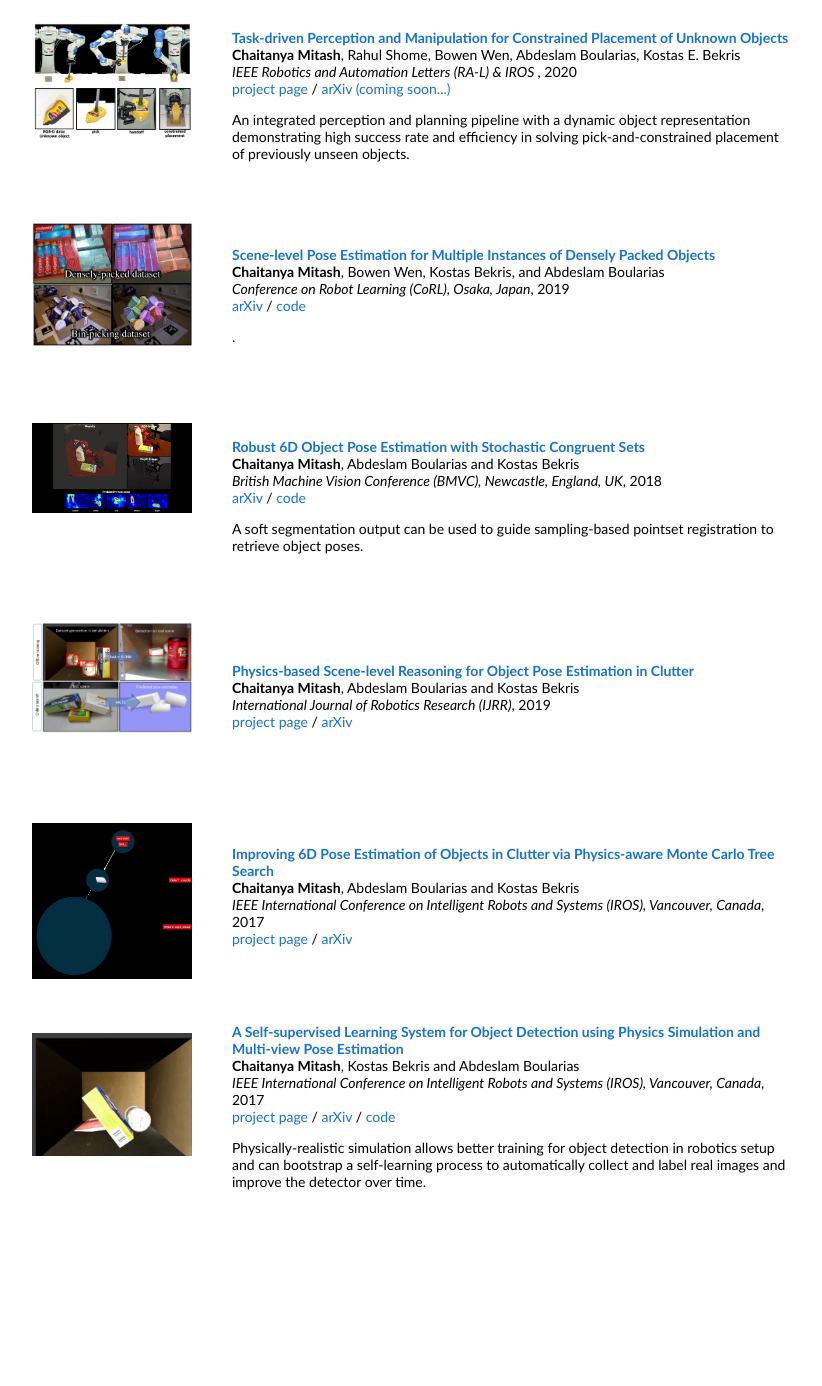
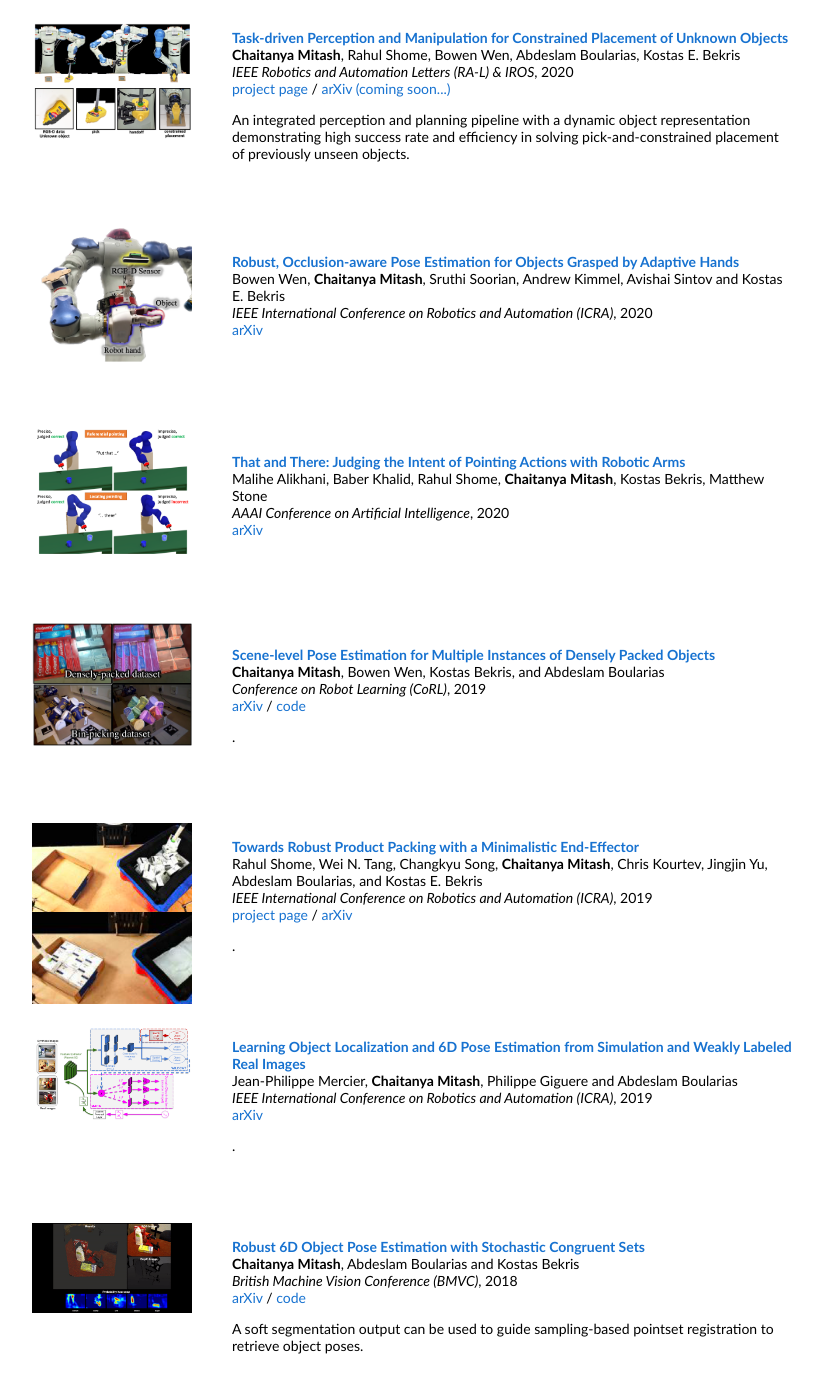
Before and after one commit to cmitash/cmitash.github.io, a plain HTML site: page index.html in a window 1280 px wide. Shown: the part 523-1909 px from the top of the page, without its empty margins (228-1050 px from the left). Before the commit the page ends 1755 px from the top, so only its background shows below. Drawn offline with Linux system fonts and the light colour scheme.

Commit message:
adding more papers

```diff
--- a/index.html
+++ b/index.html
@@ -73,13 +73,83 @@
               <br>
               <strong>Chaitanya Mitash</strong>, Rahul Shome, Bowen Wen, Abdeslam Boularias, Kostas E. Bekris
               <br>
-        <em>IEEE Robotics and Automation Letters (RA-L) & IROS </em>, 2020
+        <em>IEEE Robotics and Automation Letters (RA-L) & IROS</em>, 2020
               <br>
               <a href="https://robotics.cs.rutgers.edu/task-driven-perception/">project page</a>
         /
               <a href="https://arxiv.org/pdf/1703.03347.pdf">arXiv (coming soon...)</a>
               <p></p>
               <p>An integrated perception and planning pipeline with a dynamic object representation demonstrating high success rate and efficiency in solving pick-and-constrained placement of previously unseen objects.</p>
+            </td>
+          </tr>
+
+          <!-- Paper -->
+
+          <tr onmouseout="ff_stop()" onmouseover="ff_start()">
+            <td style="padding:20px;width:25%;vertical-align:middle">
+              <div class="one">
+                <div class="two" id='ff_image'>
+                  <img src='images/adaptive_hand_pose.png' width="160"></div>
+                <img src='images/adaptive_hand_pose.png' width="160">
+              </div>
+              <script type="text/javascript">
+                function ff_start() {
+                  document.getElementById('ff_image').style.opacity = "1";
+                }
+
+                function ff_stop() {
+                  document.getElementById('ff_image').style.opacity = "0";
+                }
+                ff_stop()
+              </script>
+            </td>
+            <td style="padding:20px;width:75%;vertical-align:middle">
+              <a href="https://arxiv.org/pdf/2003.03518.pdf">
+                <papertitle>Robust, Occlusion-aware Pose Estimation for Objects Grasped by Adaptive Hands</papertitle>
+              </a>
+              <br>
+              Bowen Wen, <strong>Chaitanya Mitash</strong>, Sruthi Soorian, Andrew Kimmel, Avishai Sintov and Kostas E. Bekris
+              <br>
+        <em>IEEE International Conference on Robotics and Automation (ICRA)</em>, 2020
+              <br>
+              <a href="https://arxiv.org/pdf/2003.03518.pdf">arXiv</a>
+              <p></p>
+              <p></p>
+            </td>
+          </tr>
+
+          <!-- Paper -->
+
+          <tr onmouseout="ff_stop()" onmouseover="ff_start()">
+            <td style="padding:20px;width:25%;vertical-align:middle">
+              <div class="one">
+                <div class="two" id='ff_image'>
+                  <img src='images/pointing.png' width="160"></div>
+                <img src='images/pointing.png' width="160">
+              </div>
+              <script type="text/javascript">
+                function ff_start() {
+                  document.getElementById('ff_image').style.opacity = "1";
+                }
+
+                function ff_stop() {
+                  document.getElementById('ff_image').style.opacity = "0";
+                }
+                ff_stop()
+              </script>
+            </td>
+            <td style="padding:20px;width:75%;vertical-align:middle">
+              <a href="https://arxiv.org/abs/1912.06602">
+                <papertitle>That and There: Judging the Intent of Pointing Actions with Robotic Arms</papertitle>
+              </a>
+              <br>
+              Malihe Alikhani, Baber Khalid, Rahul Shome, <strong>Chaitanya Mitash</strong>, Kostas Bekris, Matthew Stone
+              <br>
+        <em>AAAI Conference on Artificial Intelligence</em>, 2020
+              <br>
+              <a href="https://arxiv.org/abs/1912.06602">arXiv</a>
+              <p></p>
+              <p></p>
             </td>
           </tr>
 
@@ -104,17 +174,89 @@
               </script>
             </td>
             <td style="padding:20px;width:75%;vertical-align:middle">
-              <a href="http://physimpose.com">
+              <a href="https://arxiv.org/pdf/1910.04953.pdf">
                 <papertitle>Scene-level Pose Estimation for Multiple Instances of Densely Packed Objects</papertitle>
               </a>
               <br>
               <strong>Chaitanya Mitash</strong>, Bowen Wen, Kostas Bekris, and Abdeslam Boularias
               <br>
-        <em>Conference on Robot Learning (CoRL), Osaka, Japan</em>, 2019
+        <em>Conference on Robot Learning (CoRL)</em>, 2019
               <br>
               <a href="https://arxiv.org/pdf/1910.04953.pdf">arXiv</a>
         /
               <a href="https://github.com/cmitash/multi-instance-pose-estimation">code</a>
+              <p></p>
+              <p>.</p>
+            </td>
+          </tr>
+
+          <!-- Paper -->
+
+          <tr onmouseout="ff_stop()" onmouseover="ff_start()">
+            <td style="padding:20px;width:25%;vertical-align:middle">
+              <div class="one">
+                <div class="two" id='ff_image'>
+                  <img src='images/packing.png' width="160"></div>
+                <img src='images/packing.png' width="160">
+              </div>
+              <script type="text/javascript">
+                function ff_start() {
+                  document.getElementById('ff_image').style.opacity = "1";
+                }
+
+                function ff_stop() {
+                  document.getElementById('ff_image').style.opacity = "0";
+                }
+                ff_stop()
+              </script>
+            </td>
+            <td style="padding:20px;width:75%;vertical-align:middle">
+              <a href="https://robotics.cs.rutgers.edu/robot-bin-packing/">
+                <papertitle>Towards Robust Product Packing with a Minimalistic End-Effector</papertitle>
+              </a>
+              <br>
+              Rahul Shome, Wei N. Tang, Changkyu Song, <strong>Chaitanya Mitash</strong>, Chris Kourtev, Jingjin Yu, Abdeslam Boularias, and Kostas E. Bekris
+              <br>
+        <em>IEEE International Conference on Robotics and Automation (ICRA)</em>, 2019
+              <br>
+              <a href="https://robotics.cs.rutgers.edu/robot-bin-packing/">project page</a>
+        /
+              <a href="https://arxiv.org/abs/1903.00984">arXiv</a>
+              <p></p>
+              <p>.</p>
+            </td>
+          </tr>
+
+          <!-- Paper -->
+
+          <tr onmouseout="ff_stop()" onmouseover="ff_start()">
+            <td style="padding:20px;width:25%;vertical-align:middle">
+              <div class="one">
+                <div class="two" id='ff_image'>
+                  <img src='images/wsl.png' width="160"></div>
+                <img src='images/wsl.png' width="160">
+              </div>
+              <script type="text/javascript">
+                function ff_start() {
+                  document.getElementById('ff_image').style.opacity = "1";
+                }
+
+                function ff_stop() {
+                  document.getElementById('ff_image').style.opacity = "0";
+                }
+                ff_stop()
+              </script>
+            </td>
+            <td style="padding:20px;width:75%;vertical-align:middle">
+              <a href="https://arxiv.org/abs/1806.06888">
+                <papertitle>Learning Object Localization and 6D Pose Estimation from Simulation and Weakly Labeled Real Images</papertitle>
+              </a>
+              <br>
+              Jean-Philippe Mercier, <strong>Chaitanya Mitash</strong>, Philippe Giguere and Abdeslam Boularias
+              <br>
+        <em>IEEE International Conference on Robotics and Automation (ICRA)</em>, 2019
+              <br>
+              <a href="https://arxiv.org/abs/1806.06888">arXiv</a>
               <p></p>
               <p>.</p>
             </td>
@@ -141,13 +283,13 @@
               </script>
             </td>
             <td style="padding:20px;width:75%;vertical-align:middle">
-              <a href="http://physimpose.com">
+              <a href="https://arxiv.org/abs/1805.06324">
                 <papertitle>Robust 6D Object Pose Estimation with Stochastic Congruent Sets</papertitle>
               </a>
               <br>
               <strong>Chaitanya Mitash</strong>, Abdeslam Boularias and Kostas Bekris
               <br>
-        <em>British Machine Vision Conference (BMVC), Newcastle, England, UK</em>, 2018
+        <em>British Machine Vision Conference (BMVC)</em>, 2018
               <br>
               <a href="https://arxiv.org/abs/1805.06324">arXiv</a>
         /
@@ -221,7 +363,7 @@
               <br>
               <strong>Chaitanya Mitash</strong>, Abdeslam Boularias and Kostas Bekris
               <br>
-        <em>IEEE International Conference on Intelligent Robots and Systems (IROS), Vancouver, Canada</em>, 2017
+        <em>IEEE International Conference on Robotics and Automation (ICRA)</em>, 2018
               <br>
               <a href="http://physimpose.com">project page</a>
         /
@@ -258,7 +400,7 @@
               <br>
               <strong>Chaitanya Mitash</strong>, Kostas Bekris and Abdeslam Boularias
               <br>
-        <em>IEEE International Conference on Intelligent Robots and Systems (IROS), Vancouver, Canada</em>, 2017
+        <em>IEEE International Conference on Intelligent Robots and Systems (IROS)</em>, 2017
               <br>
               <a href="http://physimpose.com">project page</a>
         /
@@ -275,6 +417,8 @@
       </td>
     </tr>
   </table>
+  <br><br><br>
+  <a href="https://jonbarron.info">Website template copied from here.</a>
 </body>
 
 </html>
```
Also changed, not shown: images/adaptive_hand_pose.png (added), images/packing.png (added), images/pointing.png (added), images/wsl.png (added).
